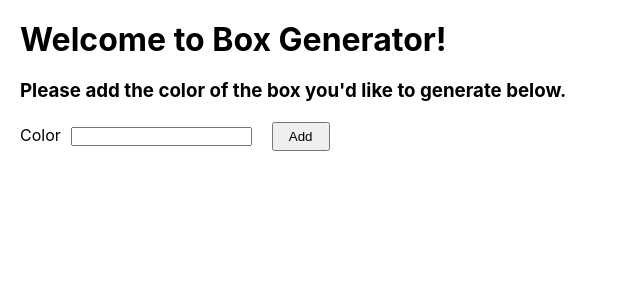
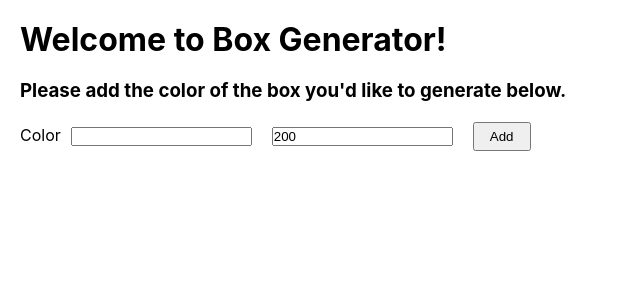
Before and after one commit to jlstern3/first_react, a React (Create React App) app in the folder 2_react/2_functional_components/box-generator/: page / in a window 1280 px wide. Shown: the top 300 px of the page, without its empty margins (0-640 px from the left). Built offline with nearby package versions, Linux system fonts and the light colour scheme.

Commit message:
Color and integer inputs both functioning

```diff
--- a/2_react/2_functional_components/box-generator/src/App.css
+++ b/2_react/2_functional_components/box-generator/src/App.css
@@ -3,7 +3,7 @@
   padding: 0;
 }
 
-h1, h3{
+h1, h3, #error-message{
   margin: 20px;
 }
 
--- a/2_react/2_functional_components/box-generator/src/App.js
+++ b/2_react/2_functional_components/box-generator/src/App.js
@@ -5,6 +5,7 @@ import Display from './components/Display';
 
 function App() {
   const[boxList, setBoxList] = useState([]);
+
 
   return (
     <div className="App">
--- a/2_react/2_functional_components/box-generator/src/components/ColorForm.js
+++ b/2_react/2_functional_components/box-generator/src/components/ColorForm.js
@@ -3,24 +3,40 @@ import React, {useState} from 'react';
 const ColorForm = (props) => {
     const {boxList, setBoxList} = props;
     const[newColor, setNewColor] = useState("");
-    // const[boxList, setBoxList] = useState([]);
+    const[integer, setInteger] = useState(200);
 
     const submitHandler = (e) => {
         e.preventDefault();
-        setBoxList([newColor, ...boxList]);
+        let newBox = {
+            color: newColor,
+            integer: integer + "px",
+        }
+        setBoxList([newBox, ...boxList]);
         setNewColor("");
+        setInteger(200);
     }
+
     return(
         <div>
-            {/* Does this just need to be onSumibt = {submitHandler}? */}
-            <form onSubmit={(e) => submitHandler(e)}>
+            <form onSubmit= {submitHandler}>
                 <label>Color</label>
                 <input
                     type="text"
                     name="newColor"
                     value={newColor}
                     onChange = {(e) => setNewColor(e.target.value)} />
+                <input
+                    type="number"
+                    name="integer"
+                    value = {integer}
+                    onChange = {(e) => setInteger(e.target.value)} />
+
                 <button type="submit">Add</button>
+                {
+                        newColor.length > 0 && newColor.length < 3 ?
+                        <p id = "error-message">Your color must be at least three characters long.</p>
+                        : null
+                    }
             </form>
 
         </div>
--- a/2_react/2_functional_components/box-generator/src/components/Display.js
+++ b/2_react/2_functional_components/box-generator/src/components/Display.js
@@ -2,17 +2,18 @@ import React from 'react';
 
 const Display = (props) => {
     const { boxList } = props;
+
     return (
         <div>
             {
-                boxList.map((color, index) => (
+                boxList.map((box, index) => (
                     <div key={index} style={{
                         margin: "15px",
-                        width: "200px",
-                        height: "200px",
+                        width: box.integer,
+                        height: box.integer,
                         display: "inline-block",
                         overflow: "scroll",
-                        backgroundColor: color,
+                        backgroundColor: box.color,
                     }}></div>
                 ))
             }
```
